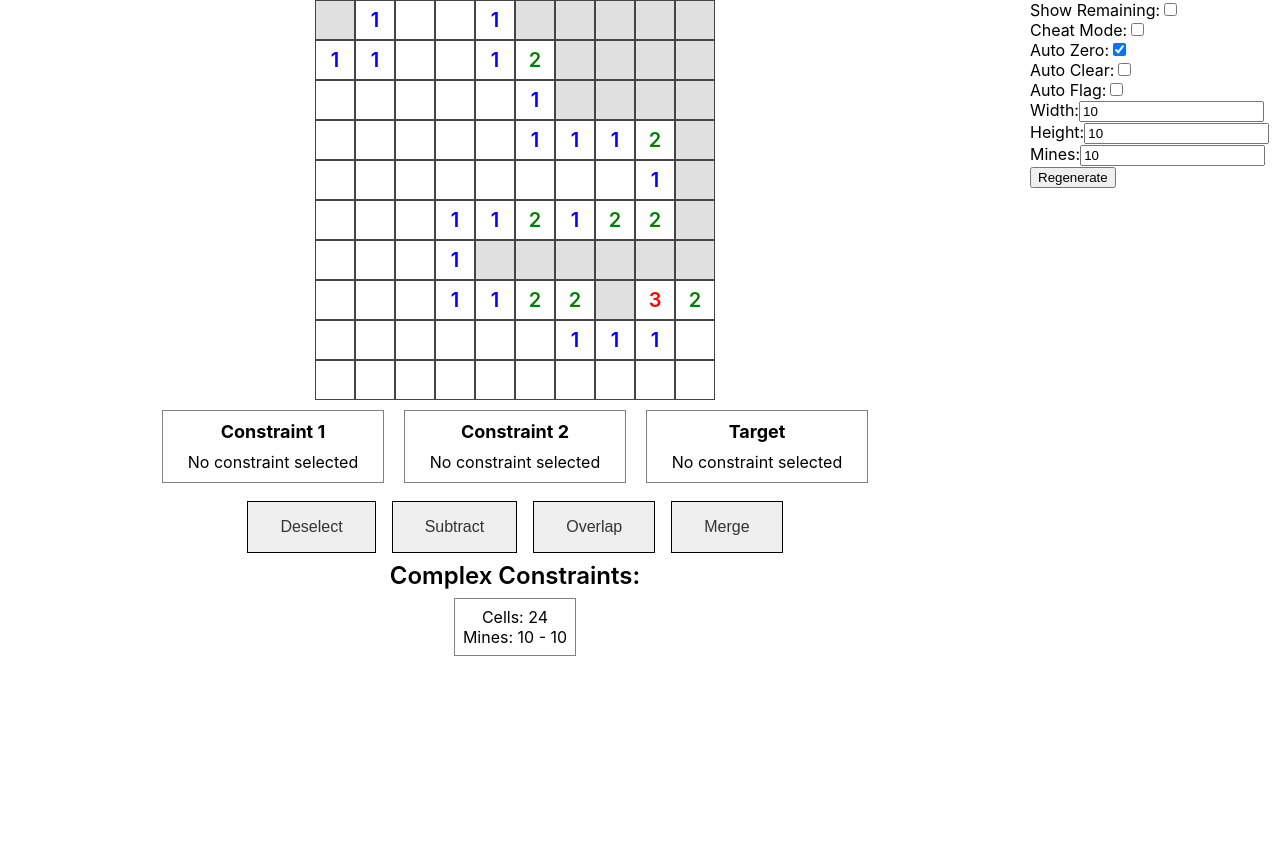
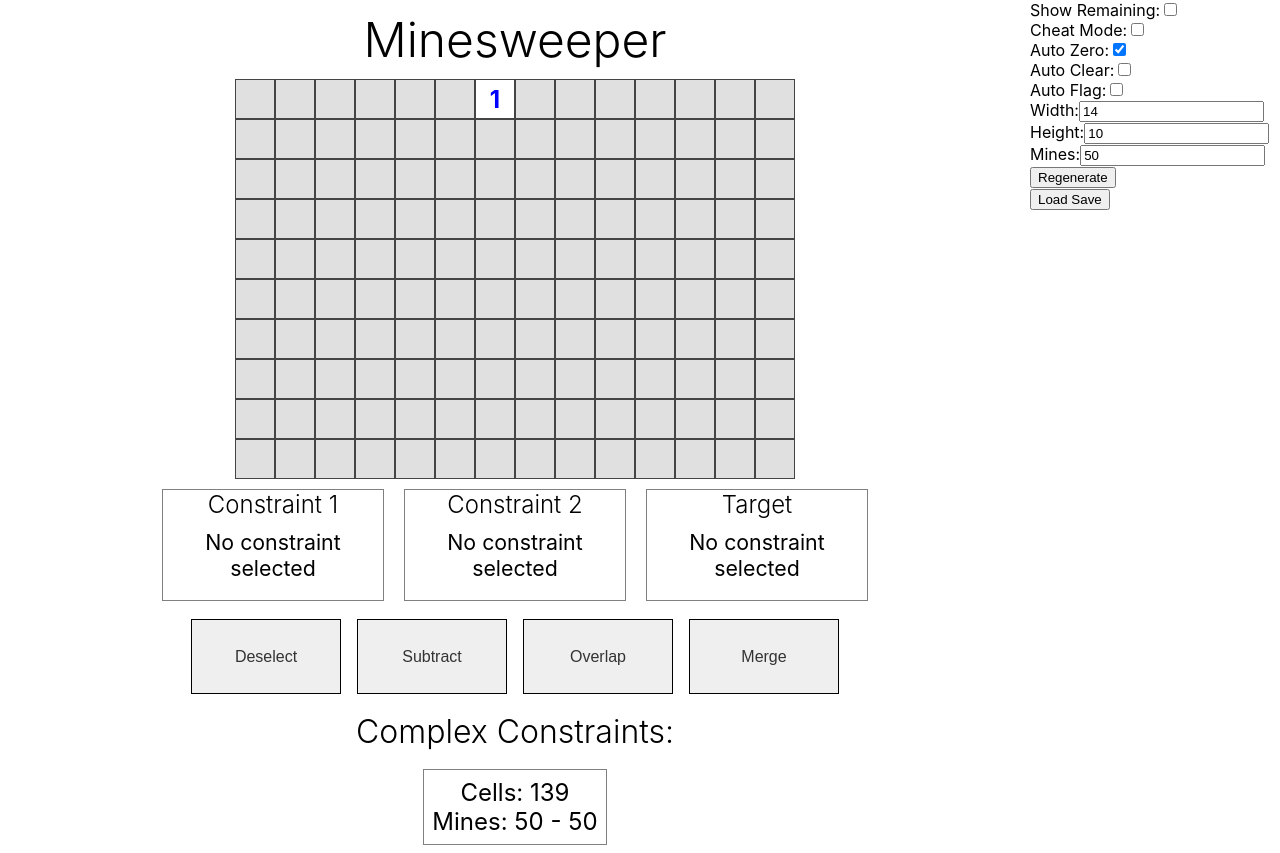
Before and after one commit to stevenwaterman/Minesweeper-Online, a React (Create React App) app: page / in a window 1280 px wide. Before the commit the page ends 800 px from the top, so only its background shows below. Built offline with nearby package versions, Linux system fonts and the light colour scheme.

Commit message:
loading functio nality

```diff
--- a/src/app/Component.tsx
+++ b/src/app/Component.tsx
@@ -16,6 +16,7 @@ const App: React.FC = () => {
     <Provider store={store}>
       <div className="columns">
         <div className="leftColumn">
+          <h1>Minesweeper</h1>
           <div className="board">
             <Overlay
               selectConstraint={selectTarget}
--- a/src/app/Styles.scss
+++ b/src/app/Styles.scss
@@ -1,3 +1,10 @@
+h1 {
+  text-align: center;
+  font-size: 36pt;
+  font-weight: 300;
+  margin: 10px;
+}
+
 .columns {
   display: grid;
   grid-template-columns: auto 250px;
--- a/src/board/Reducer.ts
+++ b/src/board/Reducer.ts
@@ -20,7 +20,7 @@ type State = {
 };
 
 const INITIAL_STATE: State = {
-  cells: generateCells(10, 10, 10),
+  cells: generateCells(14, 10, 50),
   lost: false
 };
 
@@ -47,6 +47,23 @@ function generateCells(
   });
 
   const cells = shuffle([...clearCells, ...knownCells, ...mineCells]);
+  return chunk(cells, height);
+}
+
+function loadCells(mines: Matrix<boolean>, known: Coordinate): Matrix<InternalCell>{
+  const height = mines[0].length;
+
+  const cells: InternalCell[] = [];
+  for(let x = 0; x < mines.length; x++){
+    for(let y = 0; y < height; y++){
+      const cell: InternalCell = {
+        stateKnown: (x === known[0] && y === known[1]),
+        isMine: mines[x][y]
+      }
+      cells.push(cell);
+    }
+  }
+
   return chunk(cells, height);
 }
 
@@ -78,6 +95,9 @@ export const reducer = ReducerBuilder.create(INITIAL_STATE)
       state.cells = generateCells(width, height, mines);
     }
   )
+  .addCase("LOAD_BOARD", (state, { mines, start }: LoadBoardAction) => {
+    state.cells = loadCells(mines, start);
+  })
   .build();
 
 // Actions
@@ -87,6 +107,10 @@ export type RegenerateBoardAction = Action<"REGENERATE_BOARD"> & {
   width: number;
   height: number;
   mines: number;
+};
+export type LoadBoardAction = Action<"LOAD_BOARD"> & {
+  mines: Matrix<boolean>;
+  start: Coordinate;
 };
 
 // Selectors
@@ -102,9 +126,7 @@ export const selectHeight = extendSelector(
 
 export const selectMineCount = extendSelector(
   selectCells,
-  cells =>
-    cells.flatMap(row => row).filter(cell => cell.isMine)
-      .length
+  cells => cells.flatMap(row => row).filter(cell => cell.isMine).length
 );
 export const selectRemainingMineCount = extendSelector(
   selectCells,
--- a/src/board/Styles.scss
+++ b/src/board/Styles.scss
@@ -8,8 +8,8 @@
     display: flex;
     align-items: center;
     justify-content: center;
-    font-size: 20px;
-    font-weight: 600;
+    font-size: 18pt;
+    font-weight: 700;
   }
 
   *[class*="state"] {
@@ -41,7 +41,7 @@
   }
 
   .state6 {
-    color: turquoise;
+    color: #0aa;
   }
 
   .state7 {
@@ -49,7 +49,7 @@
   }
 
   .state8 {
-    color: gray;
+    color: #444;
   }
 
   .stateX {
--- a/src/constraints/Reducer.ts
+++ b/src/constraints/Reducer.ts
@@ -8,7 +8,8 @@ import {
 import {
   ClearCellAction,
   FlagCellAction,
-  RegenerateBoardAction
+  RegenerateBoardAction,
+  LoadBoardAction
 } from "../board/Reducer";
 import {
   SelectConstraintAction,
@@ -46,10 +47,8 @@ export const reducer = ReducerBuilder.create(INITIAL_STATE)
 
              if (state.first === null) {
                state.first = constraint;
-      } else if (state.second === null) {
+             } else {
                state.second = constraint;
-      } else {
-        state.first = constraint;
              }
            }
          )
@@ -91,10 +90,22 @@ export const reducer = ReducerBuilder.create(INITIAL_STATE)
          .addCase("REGENERATE_BOARD", (state, _: RegenerateBoardAction) => {
            Object.assign(state, INITIAL_STATE);
          })
-  .addCase("DELETE_CONSTRAINT", (state, { index }: DeleteConstraintAction) => {
+         .addCase("LOAD_BOARD", (state, _: LoadBoardAction) => {
+           Object.assign(state, INITIAL_STATE);
+         })
+         .addCase(
+           "DELETE_CONSTRAINT",
+           (state, { index }: DeleteConstraintAction) => {
              state.complexConstraints.splice(index, 1);
-  })
-  .addCase("ADD_CONSTRAINT", (state, { constraint }: AddConstraintAction) => {
+             state.first = null;
+             state.second = null;
+             state.target = null;
+           }
+         )
+         .addCase(
+           "ADD_CONSTRAINT",
+           (state, { constraint }: AddConstraintAction) => {
              state.complexConstraints.push(constraint);
-  })
+           }
+         )
          .build();
--- a/src/constraints/components/ComplexConstraint.tsx
+++ b/src/constraints/components/ComplexConstraint.tsx
@@ -71,17 +71,17 @@ const Component: React.FC<Props> = ({ constraint, index = null }: Props) => {
   const autoFlag = useSelector(selectAutoFlag);
   if (autoFlag && canFlag) flagConstraint(constraint);
 
-  const style: CSSProperties = {};
+  let className = "constraint";
   if (canClearConstraint || canFlagConstraint) {
-    style.cursor = "pointer";
+    className += " clickable";
   }
 
   const cheatMode = useSelector(selectCheatMode);
   if (cheatMode) {
     if (canClear) {
-      style.background = "#5f5";
+      className += "clearable";
     } else if (canFlag) {
-      style.background = "#f55";
+      className += "flaggable";
     }
   }
 
@@ -95,8 +95,7 @@ const Component: React.FC<Props> = ({ constraint, index = null }: Props) => {
       onMouseLeave={() =>
         dispatch({ type: "SET_TARGET_CONSTRAINT", constraint: null })
       }
-      className="constraint"
-      style={style}
+      className={className}
     >
       <div>Cells: {cellCount}</div>
       <div>
--- a/src/constraints/components/ConstraintInfo.tsx
+++ b/src/constraints/components/ConstraintInfo.tsx
@@ -30,18 +30,24 @@ const Component: React.FC<Props> = ({
   const { coords, minMines, maxMines } = constraint;
   const cellCount = coords.length;
 
-  const cellsString = `cell${cellCount > 1 ? "s" : ""}`;
+  const cellsString = `Cell${cellCount > 1 ? "s" : ""}`;
   const exact = minMines === maxMines;
   const minesCount = `${minMines} ${exact ? "" : `to ${maxMines}`}`;
-  const minesString = maxMines === 1 ? "mine" : "mines";
+  const minesString = maxMines === 1 ? "Mine" : "Mines";
 
   return (
-      <div className="constraint" style={{ background: colorSelector(constraint) }}>
-        <div className="constraintName">{constraintName}</div>
-        <div className="constraintInfo">
-          {`${cellCount} ${cellsString} containing ${minesCount} ${minesString}`}{" "}
-        </div>
+    <div
+      className="constraint"
+      style={{ background: colorSelector(constraint) }}
+    >
+      <div className="constraintName">{constraintName}</div>
+      <div className="constraintInfo">
+        {`${cellCount} ${cellsString}`}
       </div>
+      <div className="constraintInfo">
+        {`${minesCount} ${minesString}`}
+      </div>
+    </div>
   );
 };
 
--- a/src/constraints/components/SelectedConstraints.tsx
+++ b/src/constraints/components/SelectedConstraints.tsx
@@ -11,7 +11,7 @@ import {
 export const targetColorSelector = (constraint: Constraint) => {
   if (canClearConstraint(constraint)) return "#0f05";
   if (canFlagConstraint(constraint)) return "#f005";
-  return "#0005";
+  return "#0003";
 };
 
 export const firstColorSelector = (_: Constraint) => "#f905";
--- a/src/constraints/components/Styles.scss
+++ b/src/constraints/components/Styles.scss
@@ -1,9 +1,9 @@
 .constraintList {
   .listHeader {
-    margin: 0 auto;
+    margin: 10px auto;
     text-align: center;
-    font-size: 24px;
-    font-weight: 600;
+    font-size: 24pt;
+    font-weight: 300;
   }
   .listBody {
     display: flex;
@@ -14,6 +14,16 @@
       text-align: center;
       margin: 8px;
       padding: 8px;
+      font-size: 24px;
+    }
+    .flaggable {
+      background-color: #faa;
+    }
+    .clearable {
+      background-color: #afa;
+    }
+    .clickable {
+      cursor: "pointer";
     }
   }
 }
@@ -24,14 +34,16 @@
   .constraint {
     border: 1px solid gray;
     text-align: center;
-    padding: 10px;
+    padding: 0px 10px 10px 10px;
     margin: 10px;
-    min-width: 200px;
+    width: 200px;
+    height: 100px;
+    font-size: 16pt;
   }
   .constraintName {
     padding-bottom: 10px;
-    font-weight: 700;
-    font-size: large;
+    font-weight: 300;
+    font-size: 18pt;
   }
 }
 
@@ -42,11 +54,13 @@
     margin: 8px;
     font-size: 16px;
     color: #333333;
-    font-weight: 500;
+    width: 150px;
+    height: 75px;
   }
 
   .enabled {
     background-color: #0f55;
     cursor: pointer;
+    font-size: 18px;
   }
 }
--- a/src/options/Options.tsx
+++ b/src/options/Options.tsx
@@ -13,8 +13,10 @@ import {
   selectWidth,
   selectHeight,
   selectMineCount,
-  RegenerateBoardAction
+  RegenerateBoardAction,
+  LoadBoardAction
 } from "../board/Reducer";
+import { Coordinate } from "../utils/Cells";
 
 const Component: React.FC = () => {
   const showRemaining = useSelector(selectShowRemaining);
@@ -25,7 +27,29 @@ const Component: React.FC = () => {
   const width = useSelector(selectWidth);
   const height = useSelector(selectHeight);
   const mines = useSelector(selectMineCount);
-  const dispatch = useDispatch<SetOptionAction | RegenerateBoardAction>();
+  const dispatch = useDispatch<
+    SetOptionAction | RegenerateBoardAction | LoadBoardAction
+  >();
+
+  const save1 = {
+    mines: [
+      [false, false, false, true, false, false, false],
+      [false, false, false, true, false, true, true],
+      [false, false, false, false, false, false, true],
+      [false, false, false, false, false, false, true],
+      [false, true, false, false, true, false, false],
+      [false, false, false, false, false, false, true],
+      [false, true, true, true, true, false, true],
+      [false, false, false, false, false, false, false],
+      [false, false, false, false, true, false, true],
+      [false, false, false, false, false, true, false],
+      [false, false, false, false, true, true, false],
+      [false, true, false, true, false, false, false],
+      [false, true, false, false, false, false, true],
+      [false, false, false, true, true, false, false]
+    ],
+    start: [0, 0] as Coordinate
+  };
 
   return (
     <div>
@@ -45,7 +69,8 @@ const Component: React.FC = () => {
             }
           />
         </label>
-        </div><div>
+      </div>
+      <div>
         <label>
           Cheat Mode:
           <input
@@ -159,7 +184,7 @@ const Component: React.FC = () => {
         <label>
           Mines:
           <input
-            name="width"
+            name="mines"
             type="text"
             value={mines}
             onChange={e => {
@@ -185,6 +210,11 @@ const Component: React.FC = () => {
           Regenerate
         </button>
       </div>
+      <div>
+        <button onClick={() => dispatch({ type: "LOAD_BOARD", ...save1 })}>
+          Load Save
+        </button>
+      </div>
     </div>
   );
 };
```
Lines whose indentation alone changed are shown as unchanged.
